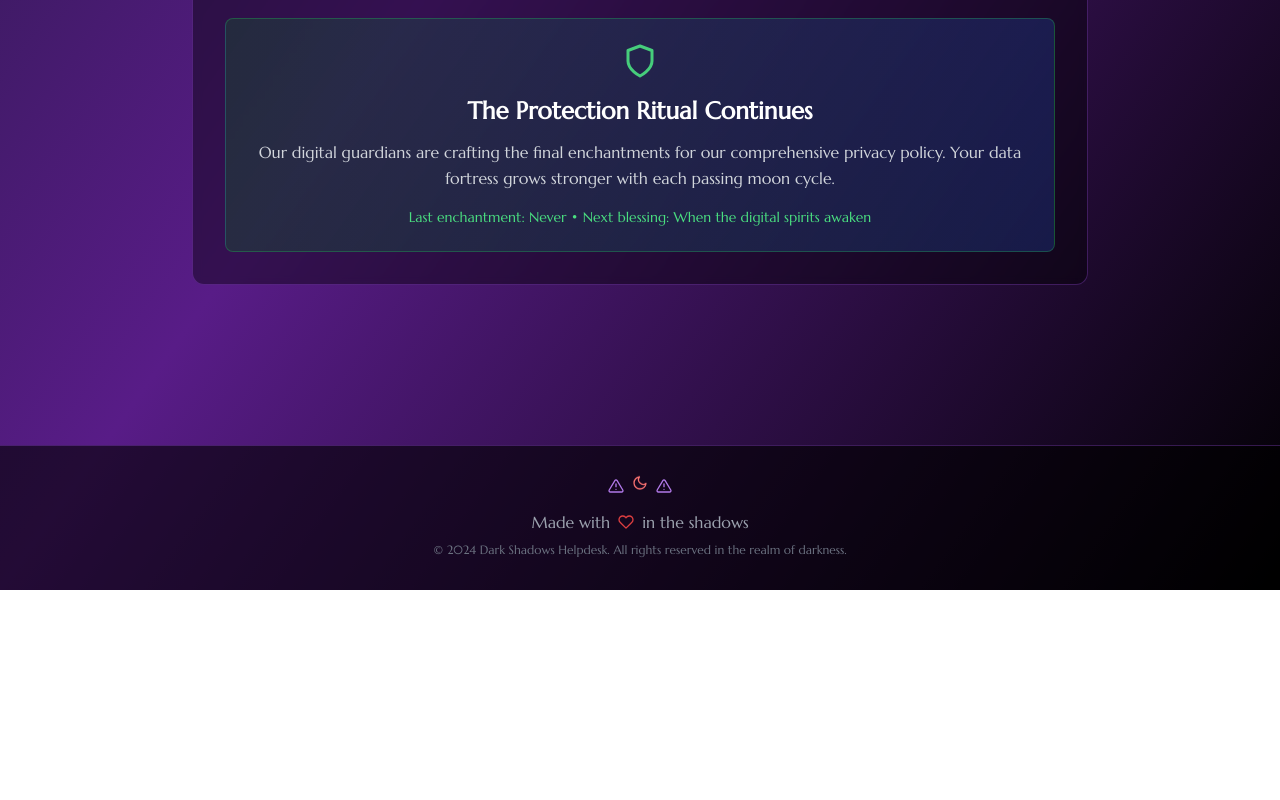
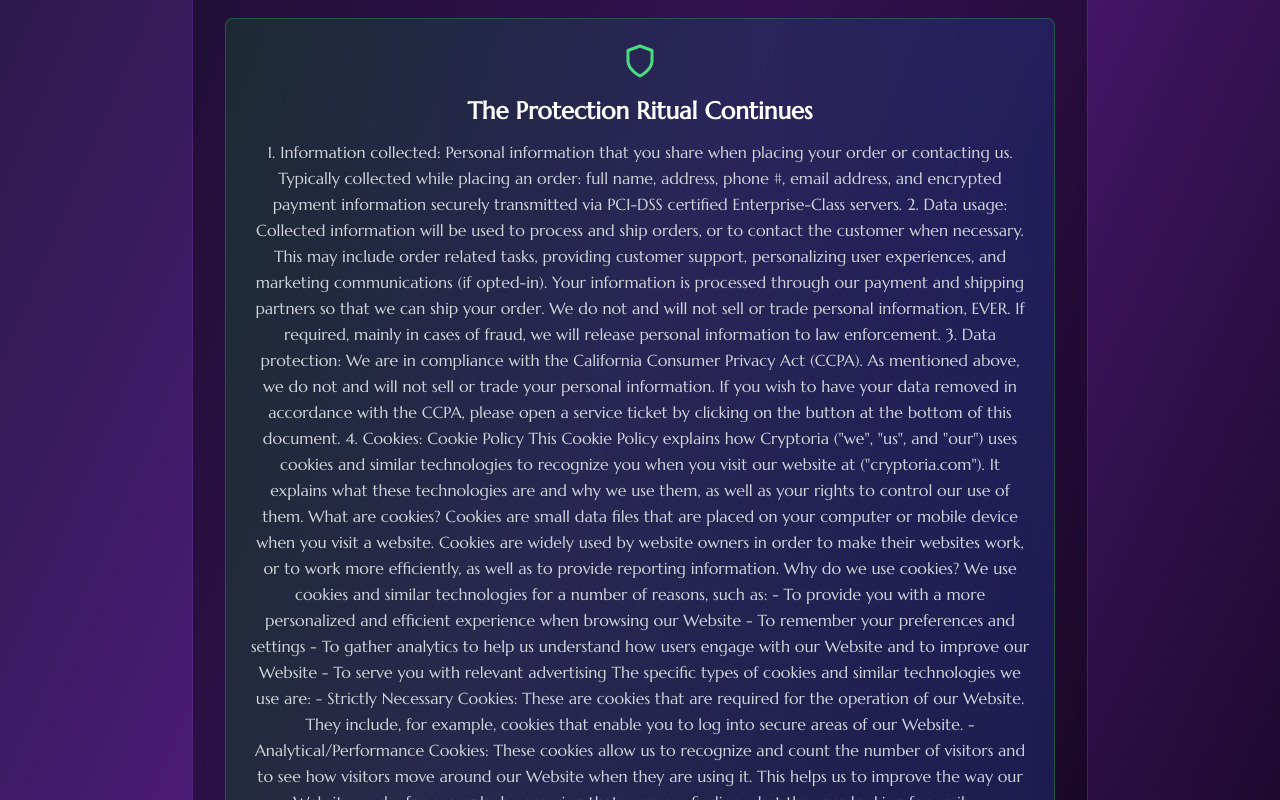
Before and after one commit to Ghostess13/Spooky-Goth-Helpdesk-Creation-7725, a React (Vite) app: page /#/privacy in a window 1280 px wide. Shown: the part 1200-2000 px from the top of the page. Before the commit the page ends 1790 px from the top, so only its background shows below. Built offline with nearby package versions, Linux system fonts and the light colour scheme.

Commit message:
Update PrivacyPage.jsx

```diff
--- a/src/pages/PrivacyPage.jsx
+++ b/src/pages/PrivacyPage.jsx
@@ -120,7 +120,97 @@ const PrivacyPage = () => {
                   The Protection Ritual Continues
                 </h3>
                 <p className="text-gray-300 mb-4 font-marcellus">
-                  Our digital guardians are crafting the final enchantments for our comprehensive privacy policy. Your data fortress grows stronger with each passing moon cycle.
+                  1. Information collected: Personal information that you share when placing your order or contacting us. Typically collected while placing an order: full name, address, phone #, email address, and encrypted payment information securely transmitted via PCI-DSS certified Enterprise-Class servers.
+
+
+
+2. Data usage: Collected information will be used to process and ship orders, or to contact the customer when necessary. This may include order related tasks, providing customer support, personalizing user experiences, and marketing communications (if opted-in). Your information is processed through our payment and shipping partners so that we can ship your order. We do not and will not sell or trade personal information, EVER. If required, mainly in cases of fraud, we will release personal information to law enforcement.
+
+
+
+3. Data protection: We are in compliance with the California Consumer Privacy Act (CCPA). As mentioned above, we do not and will not sell or trade your personal information. If you wish to have your data removed in accordance with the CCPA, please open a service ticket by clicking on the button at the bottom of this document.
+
+
+
+4. Cookies: Cookie Policy
+
+
+
+This Cookie Policy explains how Cryptoria ("we", "us", and "our") uses cookies and similar technologies to recognize you when you visit our website at ("cryptoria.com"). It explains what these technologies are and why we use them, as well as your rights to control our use of them.
+
+
+
+What are cookies?
+
+Cookies are small data files that are placed on your computer or mobile device when you visit a website. Cookies are widely used by website owners in order to make their websites work, or to work more efficiently, as well as to provide reporting information.
+
+
+
+Why do we use cookies?
+
+We use cookies and similar technologies for a number of reasons, such as:
+
+
+
+- To provide you with a more personalized and efficient experience when browsing our Website
+
+- To remember your preferences and settings
+
+- To gather analytics to help us understand how users engage with our Website and to improve our Website
+
+- To serve you with relevant advertising
+
+
+
+The specific types of cookies and similar technologies we use are:
+
+
+
+- Strictly Necessary Cookies: These are cookies that are required for the operation of our Website. They include, for example, cookies that enable you to log into secure areas of our Website.
+
+- Analytical/Performance Cookies: These cookies allow us to recognize and count the number of visitors and to see how visitors move around our Website when they are using it. This helps us to improve the way our Website works, for example, by ensuring that users are finding what they are looking for easily.
+
+- Functionality Cookies: These are used to recognize you when you return to our Website. This enables us to personalize our content for you and remember your preferences.
+
+- Targeting Cookies: These cookies record your visit to our Website, the pages you have visited and the links you have followed. We will use this information to make our Website and the products displayed on it more relevant to your interests.
+
+
+
+How can you control cookies?
+
+You have the right to decide whether to accept or reject cookies. You can exercise your cookie preferences by clicking on the appropriate opt-out links provided below.
+
+
+
+You can set or amend your web browser controls to accept or refuse cookies. If you choose to reject cookies, you may still use our Website though your access to some functionality and areas may be restricted. As the means by which you can refuse cookies through your web browser controls vary from browser-to-browser, you should visit your browser's help menu for more information.
+
+
+
+In addition, most advertising networks offer you a way to opt out of targeted advertising. If you would like to find out more information, please visit http://www.aboutads.info/choices/ or http://www.youronlinechoices.com.
+
+
+
+We may update this Cookie Policy from time to time in order to reflect, for example, changes to the cookies we use or for other operational, legal or regulatory reasons. We encourage you to periodically review this page for the latest information on our cookie practices.
+
+
+
+If you have any questions about our use of cookies or this Cookie Policy, please contact us at [Company Email].
+
+
+
+5. User rights:
+
+
+
+6. Data retention: Accounts will be anonymized if there has not been at least one order placed in a 6 month period. When an account is anonymized, all personal information is removed and account information, including order history and wishlists, will no longer be available. If you have not ordered in 6 months, you will likely need to create a new account.
+
+
+
+7. Updates and notifications: This privacy policy may be updated periodically and will provide a date for the last revision. A clear and prominent notice on the website will notify users of any significant changes. This notice will appear for 30 days after significant changes are made.
+
+
+
+8. Children's privacy: Under 18 requires parental/guardian permission to place orders. This site is not directed at those under 13 years old. Children's Online Privacy Protection Act (COPPA)
                 </p>
                 <p className="text-sm text-green-400 font-marcellus">
                   Last enchantment: Never • Next blessing: When the digital spirits awaken
```
